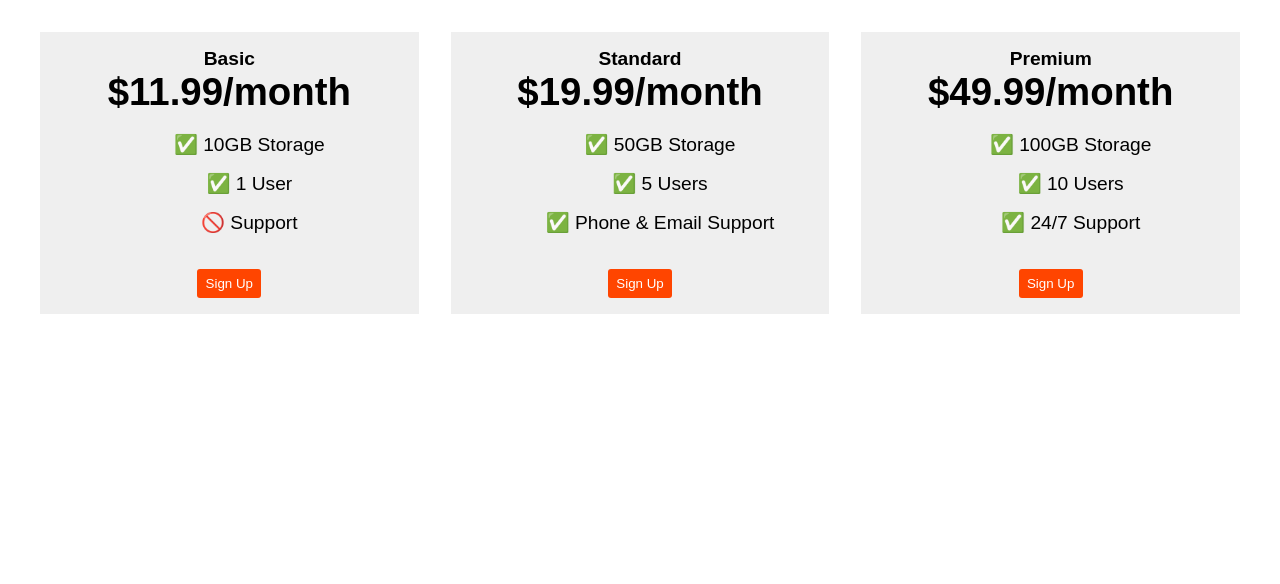
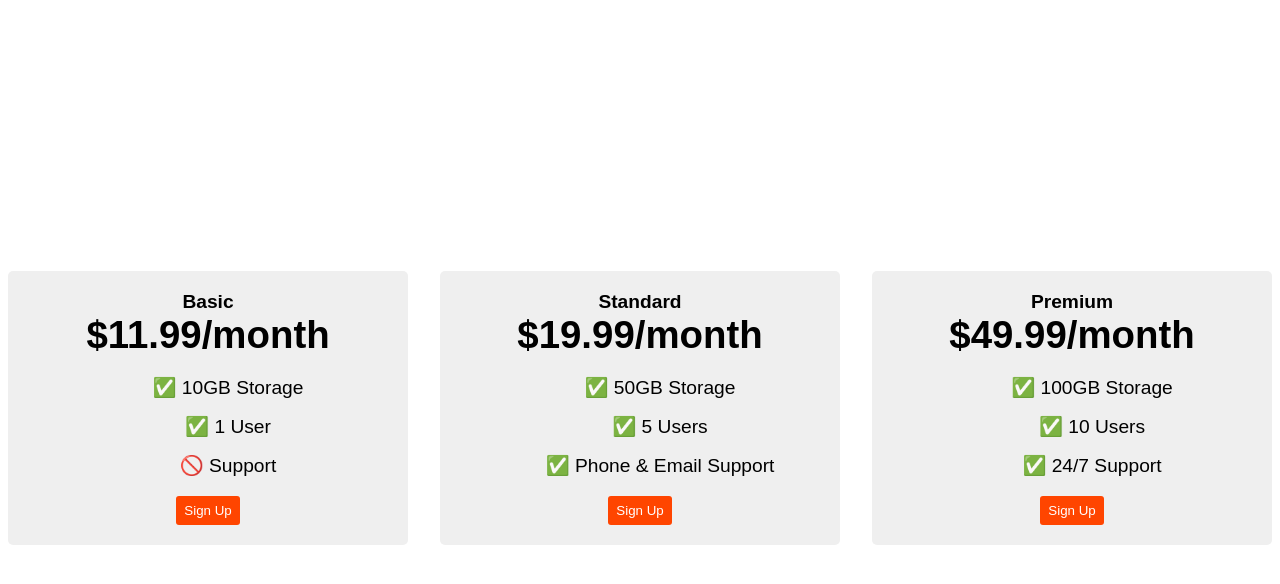
Before and after one commit to AlexandraTKO/PricingTabel, a plain HTML site: page index.html in a window 1280 px wide. Drawn offline with Linux system fonts and the light colour scheme; a web font is replaced by a local one.

Commit message:
fixed second container

```diff
--- a/index.html
+++ b/index.html
@@ -18,17 +18,17 @@
         justify-content: center;
         align-items: center;
        gap: 2rem;
-      margin: 2rem 2rem 2rem;
-
+     height: 100vh;
       }
 
       .pricing-plan {
-        display: flex;
+        flex: 1;
         flex-direction: column;
         font-size: 1.2rem;
         background-color: rgb(239, 239, 239);
-      padding: 1rem 2rem;
-    width: 30rem;
+      padding: 20px;
+    max-width: 30rem;
+    border-radius: 5px;
 
       }
 
@@ -40,7 +40,8 @@
         padding: 7px;
         width: 4rem;
         margin: 1rem auto 0 auto;
-        display: bloc;
+        display: block;
+        flex-wrap: wrap;
       }
 
       .plan-title, .plan-price {
@@ -66,7 +67,7 @@
           gap: 1rem;
         }
         .pricing-plan {
-          width: 80%;
+          width: 20rem;
         }
       }
     </style>
```
